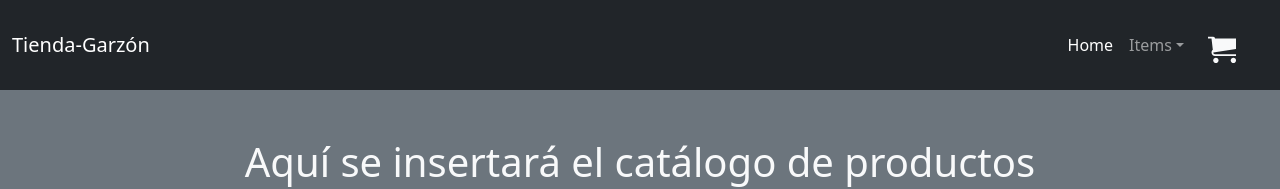
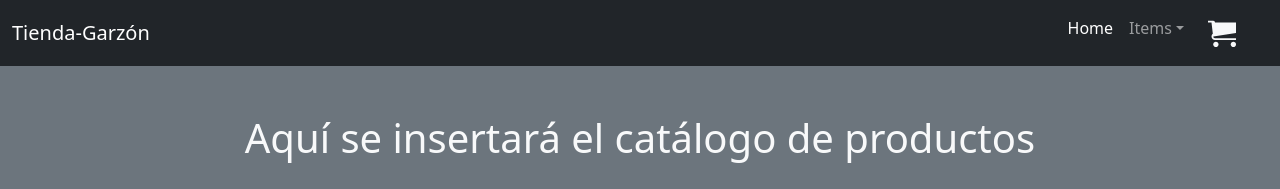
Before and after one commit to LucasGarzon/ecommerce-reactjs-31160, a React (Create React App) app: page / in a window 1280 px wide. Shown: the top 189 px of the page. Built offline with nearby package versions, Linux system fonts and the light colour scheme.

Commit message:
Cart View

```diff
--- a/src/App.css
+++ b/src/App.css
@@ -33,6 +33,8 @@
   width: auto;
 }
 
+
+
 @keyframes App-logo-spin {
   from {
     transform: rotate(0deg);
--- a/src/components/Cart.js
+++ b/src/components/Cart.js
@@ -6,6 +6,7 @@ import { useCartContext } from "./context/CartContext"
 function Cart() {
 
   const { cart } = useCartContext()
+  const { clear } = useCartContext()
 
   const [total, setTotal] = useState([])
   const [emptyCart, setEmptyCart] = useState()
@@ -50,6 +51,7 @@ function Cart() {
           {cart.map( p  => <CartDetail key={p.id} ProuctCart={p}/>)}
           <div className="row text-center m-auto p-4">
              <h2>Total:${total}</h2>
+             <button className="btn btn-danger col-10 col-md-3 m-auto mt-4 p-2" onClick={() => clear()}>Borrar todo el carrito</button>
           </div>
         </div>
       )}
--- a/src/components/CartWidget.js
+++ b/src/components/CartWidget.js
@@ -2,9 +2,6 @@ import { useEffect, useState } from 'react';
 import { ImCart } from 'react-icons/im';
 import { Link } from 'react-router-dom';
 import { useCartContext } from './context/CartContext';
-
-
-
 
 const CartWidget = () => {
 
@@ -39,14 +36,18 @@ const CartWidget = () => {
   }, [cart])
 
   return (
-
     <>
-    {emptyCart ? (
-      <Link to={`/cart`} className="bg-dark text-light ml-1 p-1 ms-auto me-3 p-3 fs-3" aria-current="page"><ImCart /></Link>
-    ):
-    (
-        <Link to={`/cart`} className="bg-dark text-light ml-1 p-1 ms-auto me-3 p-3 fs-3" aria-current="page"><ImCart /></Link>
-    )}
+      {emptyCart ? (
+        <div className='cartWidget_container mb-2'>
+          <Link to={`/cart`} className="bg-dark text-light ml-1 p-1 ms-auto me-3 p-3 fs-3" aria-current="page"><ImCart /></Link>
+        </div>
+      ):
+      (
+        <div className='cartWidget_container m-auto d-flex flex-row'>
+          <Link to={`/cart`} className="cartWidget_logo bg-dark text-light m-0" aria-current="page"><ImCart /></Link>
+          <p className='cartQuantity text-light p-1 m-0'>{newQuantity}</p>
+        </div>
+      )}
     </>
 
   )
--- a/src/components/NavBar.js
+++ b/src/components/NavBar.js
@@ -24,9 +24,11 @@ function NavBar() {
               </a>
               <MaskList/>
             </li>
+            <li className="nav-item m-0 m-lg-auto">
+              <CartWidget/>
+            </li>
           </ul>
         </div>
-        <CartWidget/>
         </form>
         </div>
       </div>
```
